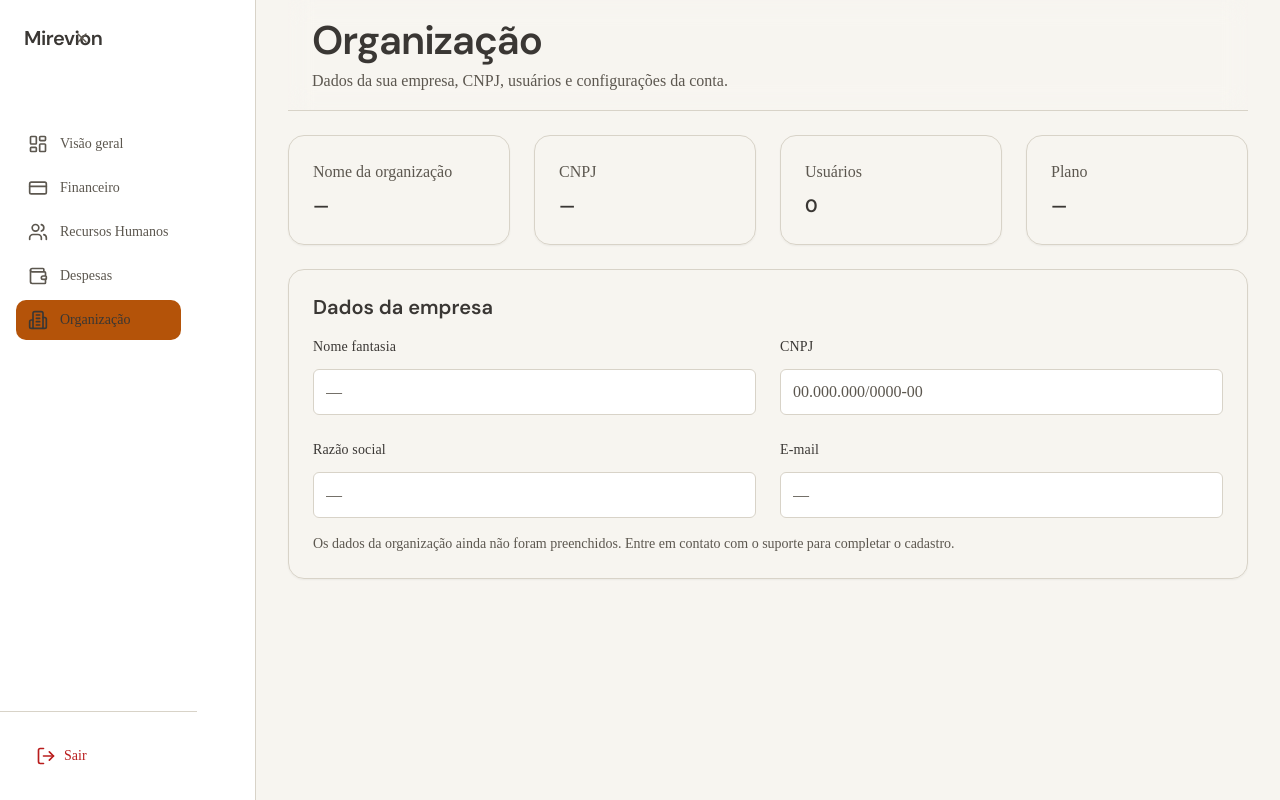
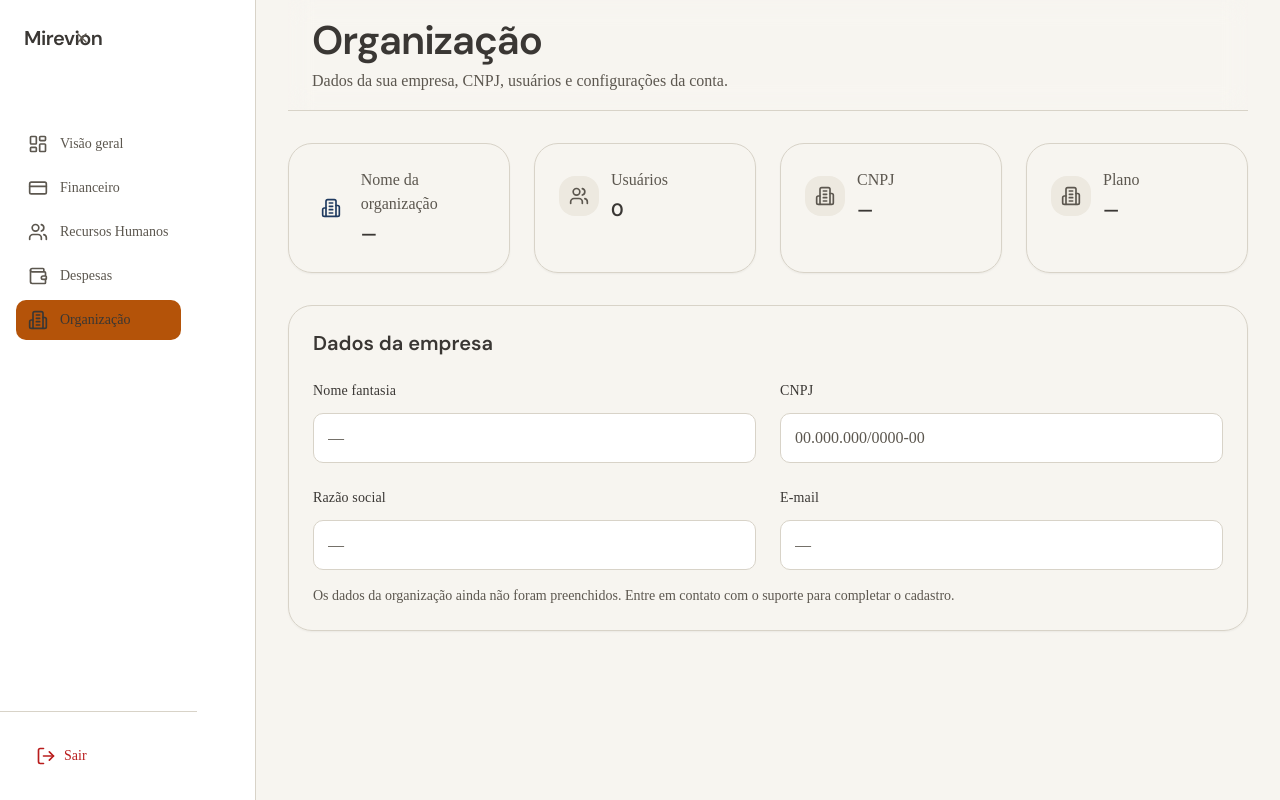
Before and after one commit to ItaloNicacioDev/Mirevion, a React (Vite) app in the folder apps/web/: page /organizacao in a window 1280 px wide. Built offline with nearby package versions, Linux system fonts and the light colour scheme; sample sign-in values are in the browser's storage.

Commit message:
Enhance OrganizacaoPage with improved card layouts, dynamic icons, and updated input styling for better user experience

```diff
--- a/apps/web/src/features/organizacao/OrganizacaoPage.tsx
+++ b/apps/web/src/features/organizacao/OrganizacaoPage.tsx
@@ -1,44 +1,81 @@
 import PageHeader from "@/components/PageHeader";
+import { Building2, Users } from "lucide-react";
 
 export default function OrganizacaoPage() {
   return (
-    <div className="space-y-6">
+    <div className="space-y-8">
       <PageHeader
         title="Organização"
         description="Dados da sua empresa, CNPJ, usuários e configurações da conta."
       />
 
       <div className="grid grid-cols-1 md:grid-cols-4 gap-6">
-        <div className="card-default rounded-lg border border-border shadow-sm p-6">
-          <div className="body-sm text-muted-foreground mb-2">Nome da organização</div>
-          <div className="font-display text-lg font-semibold text-foreground">—</div>
+        <div className="card-default rounded-xl border border-border shadow-sm p-6">
+          <div className="flex items-start justify-between">
+            <div className="flex items-center gap-3">
+              <div className="w-10 h-10 rounded-lg bg-primary-light flex items-center justify-center">
+                <Building2 className="w-5 h-5 text-primary" />
+              </div>
+              <div>
+                <div className="body-sm text-muted-foreground mb-1">Nome da organização</div>
+                <div className="font-display text-lg font-semibold text-foreground">—</div>
+              </div>
+            </div>
+          </div>
         </div>
 
-        <div className="card-default rounded-lg border border-border shadow-sm p-6">
-          <div className="body-sm text-muted-foreground mb-2">CNPJ</div>
-          <div className="font-display text-lg font-semibold text-foreground">—</div>
+        <div className="card-default rounded-xl border border-border shadow-sm p-6">
+          <div className="flex items-start justify-between">
+            <div className="flex items-center gap-3">
+              <div className="w-10 h-10 rounded-lg bg-muted flex items-center justify-center text-muted-foreground">
+                <Users className="w-5 h-5" />
+              </div>
+              <div>
+                <div className="body-sm text-muted-foreground mb-1">Usuários</div>
+                <div className="font-display text-lg font-semibold text-foreground">0</div>
+              </div>
+            </div>
+          </div>
         </div>
 
-        <div className="card-default rounded-lg border border-border shadow-sm p-6">
-          <div className="body-sm text-muted-foreground mb-2">Usuários</div>
-          <div className="font-display text-lg font-semibold text-foreground">0</div>
+        <div className="card-default rounded-xl border border-border shadow-sm p-6">
+          <div className="flex items-start justify-between">
+            <div className="flex items-center gap-3">
+              <div className="w-10 h-10 rounded-lg bg-muted flex items-center justify-center text-muted-foreground">
+                <Building2 className="w-5 h-5 text-muted-foreground" />
+              </div>
+              <div>
+                <div className="body-sm text-muted-foreground mb-1">CNPJ</div>
+                <div className="font-display text-lg font-semibold text-foreground">—</div>
+              </div>
+            </div>
+          </div>
         </div>
 
-        <div className="card-default rounded-lg border border-border shadow-sm p-6">
-          <div className="body-sm text-muted-foreground mb-2">Plano</div>
-          <div className="font-display text-lg font-semibold text-foreground">—</div>
+        <div className="card-default rounded-xl border border-border shadow-sm p-6">
+          <div className="flex items-start justify-between">
+            <div className="flex items-center gap-3">
+              <div className="w-10 h-10 rounded-lg bg-muted flex items-center justify-center text-muted-foreground">
+                <Building2 className="w-5 h-5 text-muted-foreground" />
+              </div>
+              <div>
+                <div className="body-sm text-muted-foreground mb-1">Plano</div>
+                <div className="font-display text-lg font-semibold text-foreground">—</div>
+              </div>
+            </div>
+          </div>
         </div>
       </div>
 
-      <div className="card-default rounded-lg border border-border shadow-sm p-6">
-        <h2 className="font-display text-h3 font-semibold text-foreground mb-4">Dados da empresa</h2>
+      <div className="card-default rounded-xl border border-border shadow-sm p-6">
+        <h2 className="font-display text-h3 font-semibold text-foreground mb-6">Dados da empresa</h2>
         <div className="grid grid-cols-1 md:grid-cols-2 gap-6">
           <div className="space-y-2">
             <label className="block text-label text-foreground mb-1 font-medium">Nome fantasia</label>
             <input
               type="text"
               disabled
-              className="w-full px-3 py-2.5 border border-border rounded-sm bg-card text-foreground placeholder:text-muted-foreground"
+              className="w-full px-3.5 py-3 border border-border rounded-md bg-card text-foreground placeholder:text-muted-foreground focus:ring-2 focus:ring-ring focus:border-transparent outline-none transition-all duration-200"
               placeholder="—"
             />
           </div>
@@ -47,7 +84,7 @@ export default function OrganizacaoPage() {
             <input
               type="text"
               disabled
-              className="w-full px-3 py-2.5 border border-border rounded-sm bg-card text-foreground placeholder:text-muted-foreground"
+              className="w-full px-3.5 py-3 border border-border rounded-md bg-card text-foreground placeholder:text-muted-foreground focus:ring-2 focus:ring-ring focus:border-transparent outline-none transition-all duration-200"
               placeholder="00.000.000/0000-00"
             />
           </div>
@@ -56,7 +93,7 @@ export default function OrganizacaoPage() {
             <input
               type="text"
               disabled
-              className="w-full px-3 py-2.5 border border-border rounded-sm bg-card text-foreground placeholder:text-muted-foreground"
+              className="w-full px-3.5 py-3 border border-border rounded-md bg-card text-foreground placeholder:text-muted-foreground focus:ring-2 focus:ring-ring focus:border-transparent outline-none transition-all duration-200"
               placeholder="—"
             />
           </div>
@@ -65,7 +102,7 @@ export default function OrganizacaoPage() {
             <input
               type="email"
               disabled
-              className="w-full px-3 py-2.5 border border-border rounded-sm bg-card text-foreground placeholder:text-muted-foreground"
+              className="w-full px-3.5 py-3 border border-border rounded-md bg-card text-foreground placeholder:text-muted-foreground focus:ring-2 focus:ring-ring focus:border-transparent outline-none transition-all duration-200"
               placeholder="—"
             />
           </div>
```
